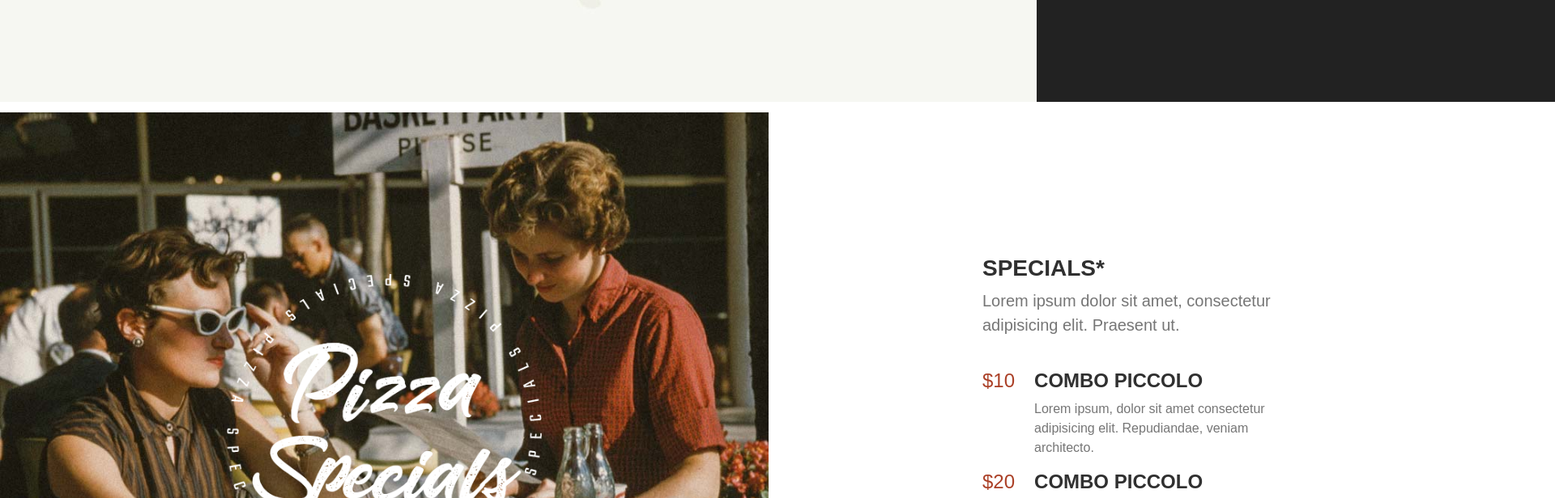
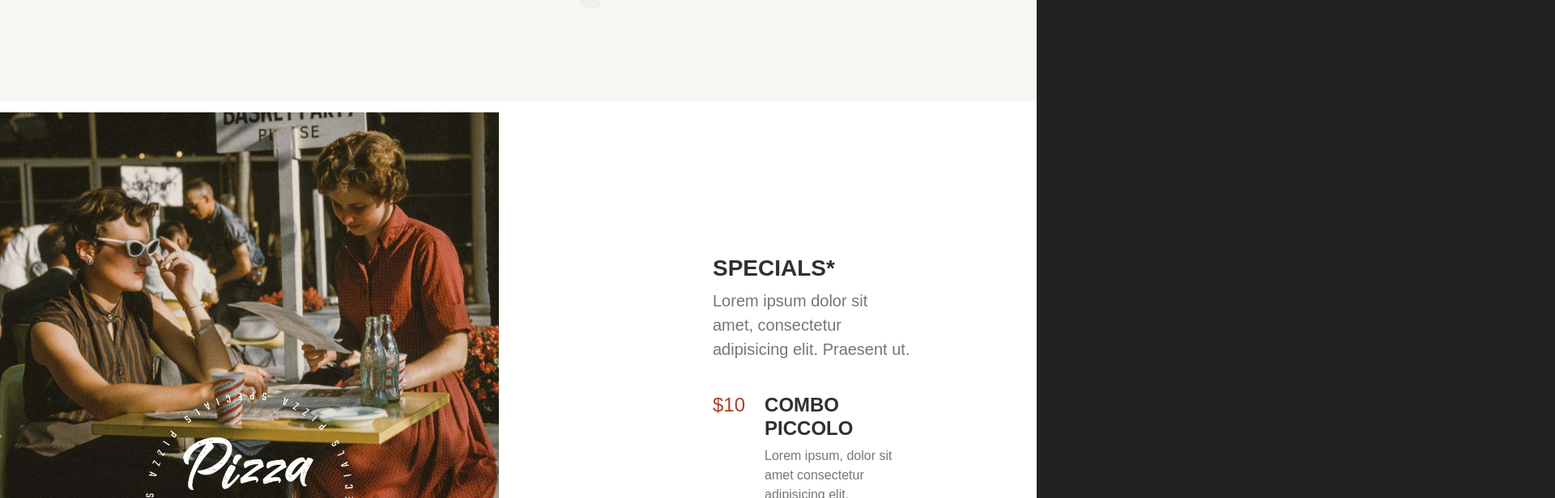
Before and after one commit to DarioGuastella/proj-html-vuejs, a Vue app: page / in a window 1280 px wide. Shown: the part 1380-1996 px from the top of the page at 81% size, 1920 px wide, since content can reach past the window. Built offline with nearby package versions, Linux system fonts and the light colour scheme.

Commit message:
section fix

```diff
--- a/src/components/AppMain.vue
+++ b/src/components/AppMain.vue
@@ -43,8 +43,8 @@ export default {
             </div>
         </div>
     </section>
-    <section class="container-fluid sectionSpecials">
-        <div class="row">
+    <section class="container-fluid sectionSpecials w-100">
+        <div class="row w-100">
             <div class="col-6 relatived">
                 <img class="specialsImg" src="/img/h1-img-4.jpg" alt="">
                 <img class="specialsInsideImg" src="/img/h1-img-7n.png" alt="">
```
